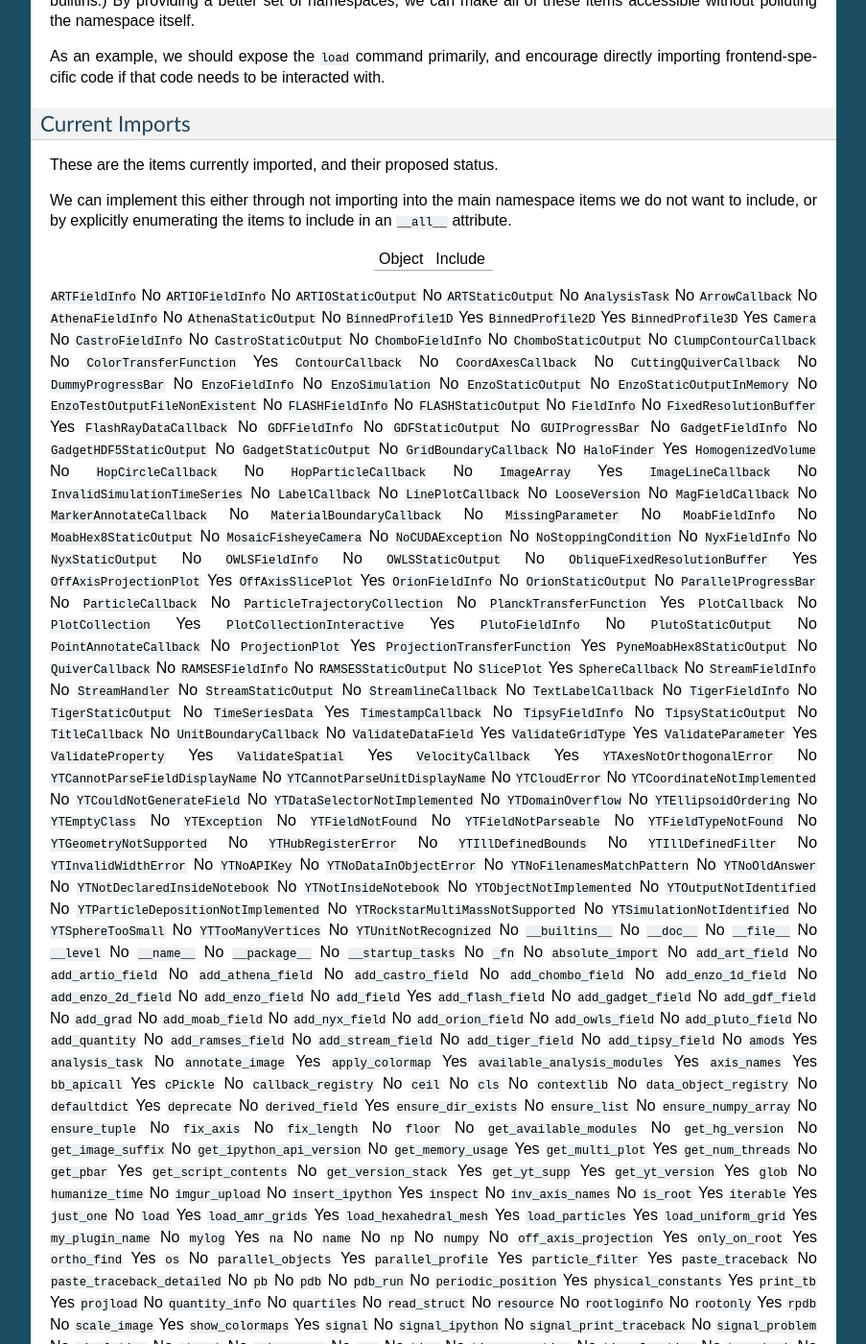
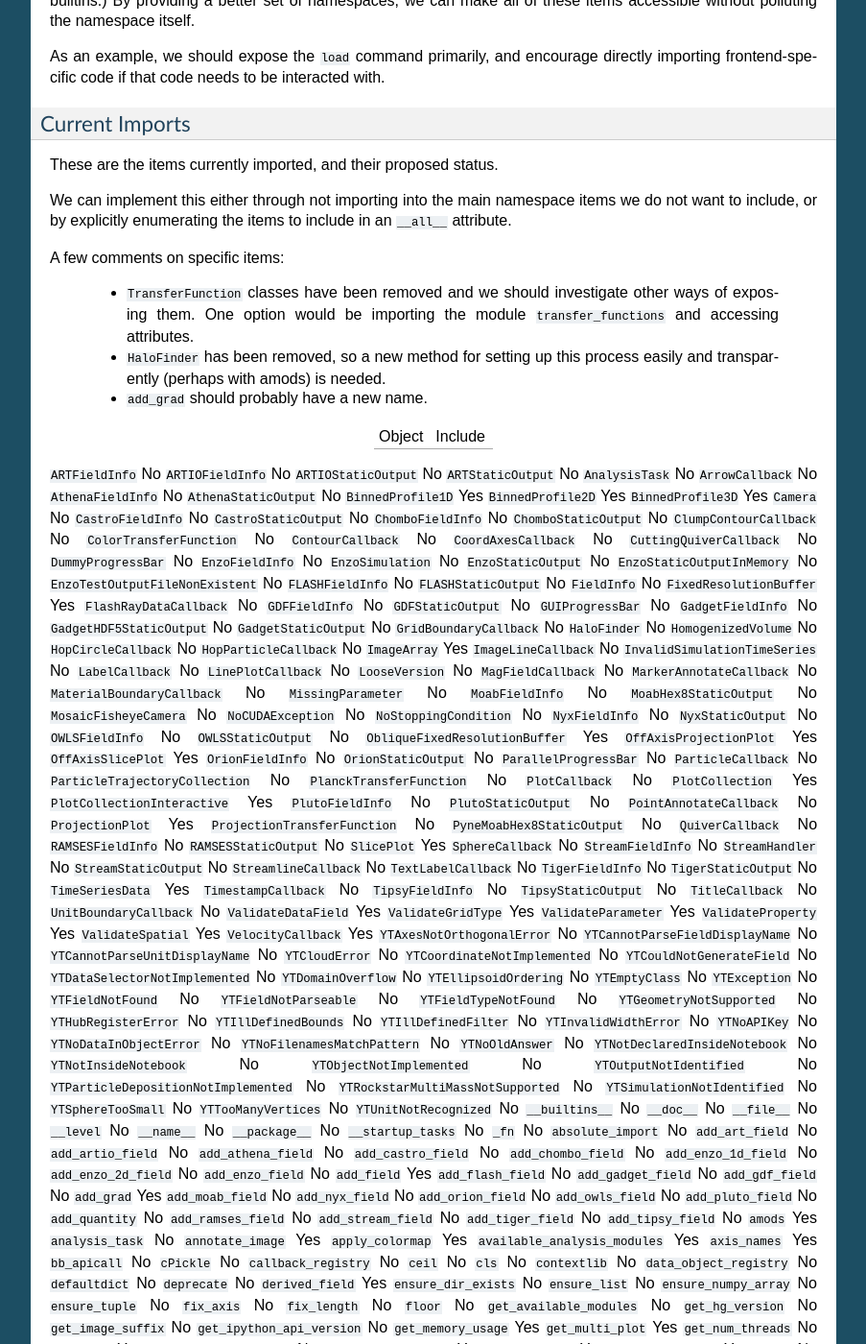
Before and after one commit to yt-project/ytep, a Sphinx documentation site: the page built from source/YTEPs/YTEP-0019.rst, in a window 1280 px wide and 1400 px high, scrolled down 485 px. Shown: the whole window at 96% size, without its empty margins (198-1101 px from the left). Built offline with Sphinx 7.4.7, drawn with Linux system fonts in a browser that asks for light colours; formulas are drawn with MathJax 3.

Commit message:
Responding to comments.

```diff
--- a/source/YTEPs/YTEP-0019.rst
+++ b/source/YTEPs/YTEP-0019.rst
@@ -39,6 +39,15 @@ We can implement this either through not importing into the main namespace
 items we do not want to include, or by explicitly enumerating the items to
 include in an ``__all__`` attribute.
 
+A few comments on specific items:
+
+ * ``TransferFunction`` classes have been removed and we should investigate
+   other ways of exposing them.  One option would be importing the module
+   ``transfer_functions`` and accessing attributes.
+ * ``HaloFinder`` has been removed, so a new method for setting up this process
+   easily and transparently (perhaps with amods) is needed.
+ * ``add_grad`` should probably have a new name.
+
 
 ======================================   =======================================
 Object                                   Include
@@ -61,7 +70,7 @@ Object                                   Include
 ``ChomboFieldInfo``                      No
 ``ChomboStaticOutput``                   No
 ``ClumpContourCallback``                 No
-``ColorTransferFunction``                Yes
+``ColorTransferFunction``                No
 ``ContourCallback``                      No
 ``CoordAxesCallback``                    No
 ``CuttingQuiverCallback``                No
@@ -83,7 +92,7 @@ Object                                   Include
 ``GadgetHDF5StaticOutput``               No
 ``GadgetStaticOutput``                   No
 ``GridBoundaryCallback``                 No
-``HaloFinder``                           Yes
+``HaloFinder``                           No
 ``HomogenizedVolume``                    No
 ``HopCircleCallback``                    No
 ``HopParticleCallback``                  No
@@ -114,7 +123,7 @@ Object                                   Include
 ``ParallelProgressBar``                  No
 ``ParticleCallback``                     No
 ``ParticleTrajectoryCollection``         No
-``PlanckTransferFunction``               Yes
+``PlanckTransferFunction``               No
 ``PlotCallback``                         No
 ``PlotCollection``                       Yes
 ``PlotCollectionInteractive``            Yes
@@ -122,7 +131,7 @@ Object                                   Include
 ``PlutoStaticOutput``                    No
 ``PointAnnotateCallback``                No
 ``ProjectionPlot``                       Yes
-``ProjectionTransferFunction``           Yes
+``ProjectionTransferFunction``           No
 ``PyneMoabHex8StaticOutput``             No
 ``QuiverCallback``                       No
 ``RAMSESFieldInfo``                      No
@@ -219,14 +228,14 @@ Object                                   Include
 ``apply_colormap``                       Yes
 ``available_analysis_modules``           Yes
 ``axis_names``                           Yes
-``bb_apicall``                           Yes
+``bb_apicall``                           No
 ``cPickle``                              No
 ``callback_registry``                    No
 ``ceil``                                 No
 ``cls``                                  No
 ``contextlib``                           No
 ``data_object_registry``                 No
-``defaultdict``                          Yes
+``defaultdict``                          No
 ``deprecate``                            No
 ``derived_field``                        Yes
 ``ensure_dir_exists``                    No
```
Also changed, not shown: other parts of source/YTEPs/YTEP-0019.rst (+3 -3 lines).
